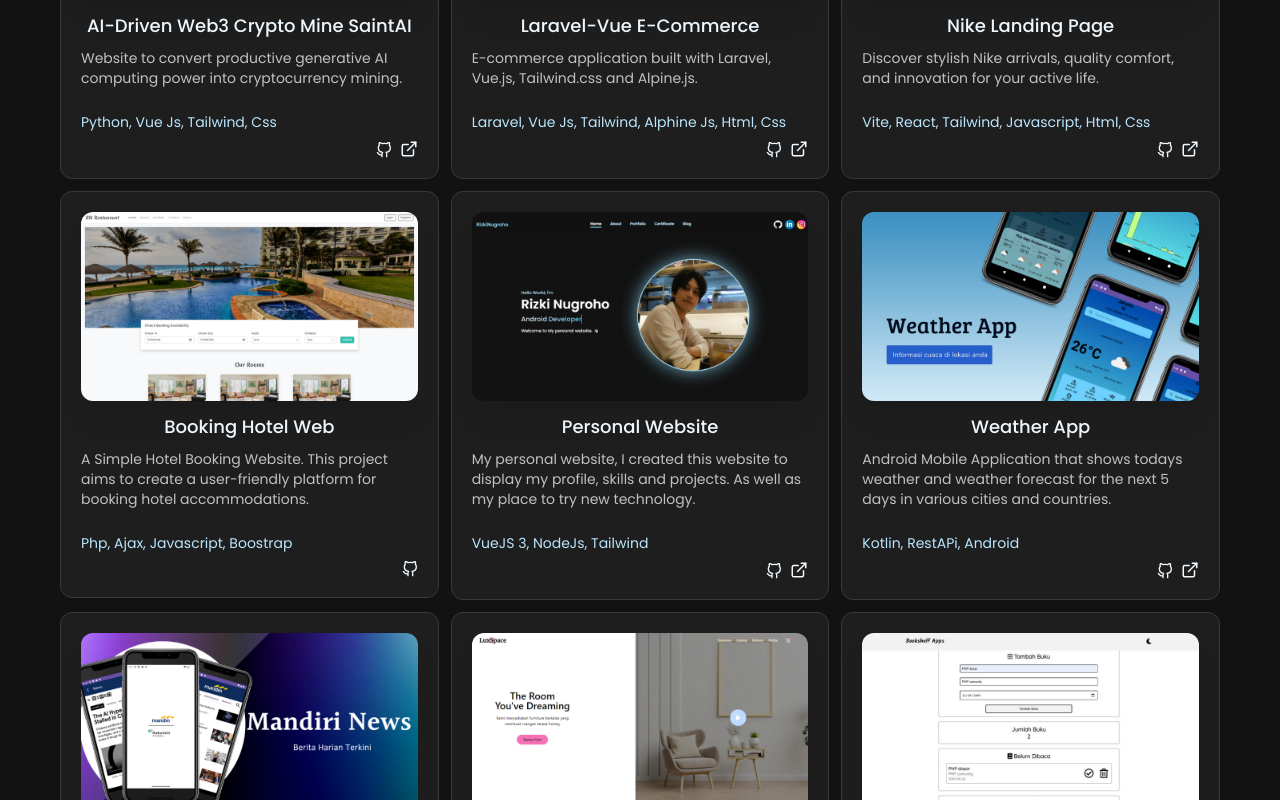
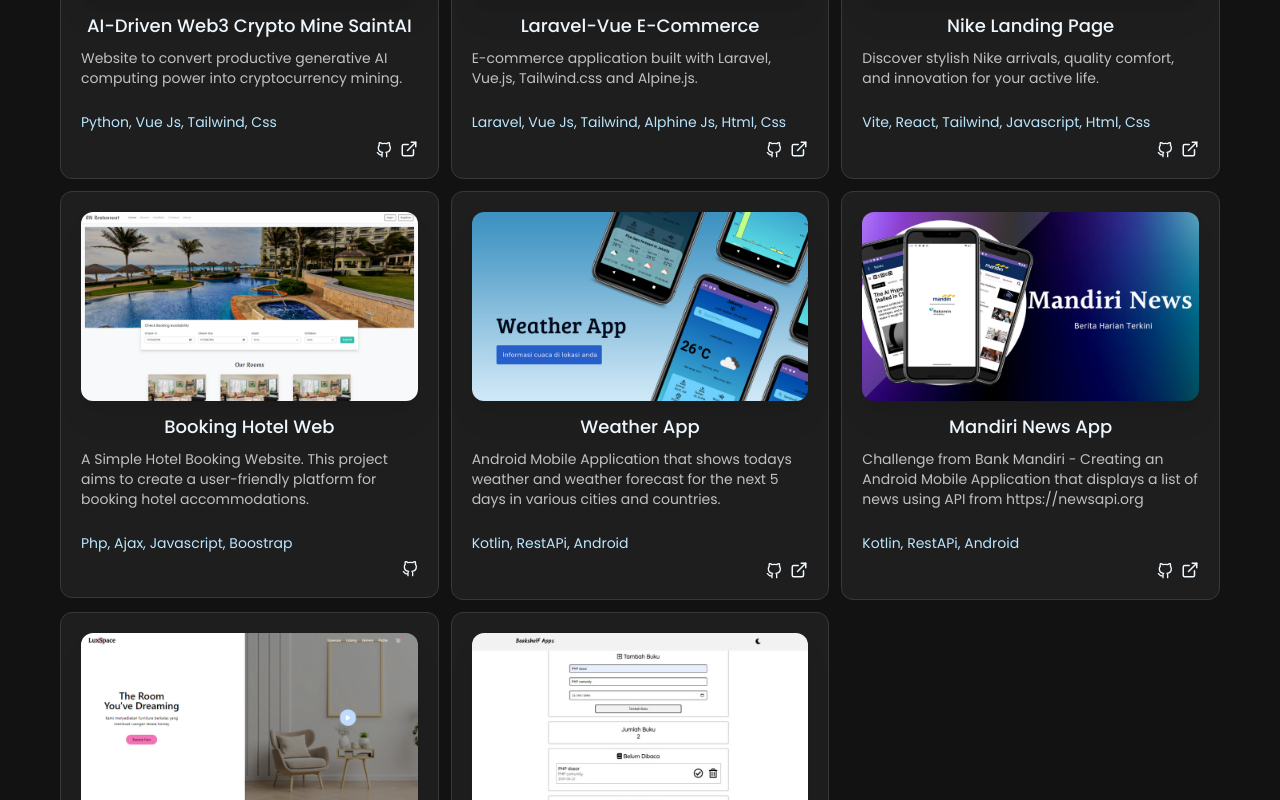
Before and after one commit to tusharkumar2302/my-portfolio, a Vue app: page /portfolio in a window 1280 px wide. Shown: the part 519-1319 px from the top of the page. Built offline with nearby package versions, Linux system fonts and the light colour scheme.

Commit message:
made some changes

```diff
--- a/src/views/AboutView.vue
+++ b/src/views/AboutView.vue
@@ -4,13 +4,13 @@
     return {
       activeTab: 1,
       tech: [
-        {
-          id: 1,
-          name: "Kotlin",
-          imageUrl:
-            "https://uxwing.com/wp-content/themes/uxwing/download/brands-and-social-media/kotlin-programming-language-icon.png",
-          status: "Intermediate",
-        },
+        // {
+        //   id: 1,
+        //   name: "Kotlin",
+        //   imageUrl:
+        //     "https://uxwing.com/wp-content/themes/uxwing/download/brands-and-social-media/kotlin-programming-language-icon.png",
+        //   status: "Intermediate",
+        // },
         // {
         //   id: 2,
         //   name: "Flutter",
@@ -73,13 +73,13 @@
         //   imageUrl: "https://cdn.worldvectorlogo.com/logos/laravel-2.svg",
         //   status: "Advance",
         // },
-        {
-          id: 11,
-          name: "Java",
-          imageUrl:
-            "https://cdn4.iconfinder.com/data/icons/logos-and-brands/512/181_Java_logo_logos-256.png",
-          status: "Intermediate",
-        },
+        // {
+        //   id: 11,
+        //   name: "Java",
+        //   imageUrl:
+        //     "https://cdn4.iconfinder.com/data/icons/logos-and-brands/512/181_Java_logo_logos-256.png",
+        //   status: "Intermediate",
+        // },
         {
           id: 12,
           name: "Tailwind",
@@ -143,7 +143,7 @@
   methods: {
     downloadResume() {
       window.open(
-        "https://drive.google.com/file/d/1xpxskcdqM6JSIXW63ZWwpa9dxD0pjOZq/view?usp=sharing",
+        "https://drive.google.com/drive/folders/1kque2N6DRdftKRRj2Zd3KhOcZtv4xvu9",
         "_blank"
       );
     },
@@ -155,7 +155,7 @@
     },
     email() {
       window.open(
-        "mailto:tusharkumar27864@gamil.com?subject=Hello,%20I%20have%20a%20job%20for%20you.",
+        "mailto:tusharkumar27864@gmail.com?subject=Hello,%20I%20have%20a%20job%20for%20you.",
         "_blank"
       );
     },
@@ -185,8 +185,8 @@
       >
         <div class="flex justify-center">
           <img
-            class="w-9/12 rounded-full mb-3 fadein-up"
-            src=""
+            class="w-7/12 rounded-full mb-3 fadein-up"
+            src="../assets/picture2.jpg"
             alt="Foto"
           />
         </div>
@@ -194,7 +194,7 @@
           <p class="text-base mb-3 md:mb-7 fadein-left fadeins-1">
             &nbsp; &nbsp; &nbsp; Hi everyone! My name is Tushar Kumar. I am an
             22 year old living in Haryana, India. I have over 2 years of
-            experience in Front-end Engineer. Mastered various programming
+            experience in Front-end Engineering. Mastered various programming
             languages and frameworks.
           </p>
           <p class="text-base mb-3 fadein-left fadeins-2">
@@ -206,7 +206,6 @@
             are interested in hiring me, please contact the listed contact.
           </p>
           <div class="py-3 flex">
-            <!-- Tombol pertama
             <button
         class="fadein-bot fade-500 flex items-center py-2 px-4 text-sm font-medium rounded-lg border transition duration-300 md:py-2.5 md:px-5 text-sky-200 border-sky-200 hover:bg-sky-200 hover:bg-opacity-10 bg-transparent focus:outline-none"
         @click="downloadResume"><svg
@@ -217,19 +216,27 @@
           <path
             d="M14.25 5.25a5.23 5.23 0 00-1.279-3.434 9.768 9.768 0 016.963 6.963A5.23 5.23 0 0016.5 7.5h-1.875a.375.375 0 01-.375-.375V5.25z">
           </path>
-        </svg>Download Resume</button> -->
-            <!-- Tombol Kedua -->
+        </svg>Download Resume</button>
             <button
               class="fadein-bot fade-500 flex items-center py-2 px-4 text-sm font-medium rounded-lg border transition duration-300 md:py-2.5 md:px-5 text-sky-200 border-sky-200 hover:bg-sky-200 hover:bg-opacity-10 bg-transparent focus:outline-none ml-2"
-              @click="whatsApp"><svg xmlns="http://www.w3.org/2000/svg" viewBox="0 0 24 24" fill="currentColor"
-                class="mr-2 w-4 h-4">
-                <path fill-rule="evenodd"
+              @click="whatsApp"
+            >
+              <svg
+                xmlns="http://www.w3.org/2000/svg"
+                viewBox="0 0 24 24"
+                fill="currentColor"
+                class="mr-2 w-4 h-4"
+              >
+                <path
+                  fill-rule="evenodd"
                   d="M5.625 1.5H9a3.75 3.75 0 013.75 3.75v1.875c0 1.036.84 1.875 1.875 1.875H16.5a3.75 3.75 0 013.75 3.75v7.875c0 1.035-.84 1.875-1.875 1.875H5.625a1.875 1.875 0 01-1.875-1.875V3.375c0-1.036.84-1.875 1.875-1.875zm5.845 17.03a.75.75 0 001.06 0l3-3a.75.75 0 10-1.06-1.06l-1.72 1.72V12a.75.75 0 00-1.5 0v4.19l-1.72-1.72a.75.75 0 00-1.06 1.06l3 3z"
-                  clip-rule="evenodd"></path>
+                  clip-rule="evenodd"
+                ></path>
                 <path
-                  d="M14.25 5.25a5.23 5.23 0 00-1.279-3.434 9.768 9.768 0 016.963 6.963A5.23 5.23 0 0016.5 7.5h-1.875a.375.375 0 01-.375-.375V5.25z">
-                </path>
-              </svg>WhatsApp</button>
+                  d="M14.25 5.25a5.23 5.23 0 00-1.279-3.434 9.768 9.768 0 016.963 6.963A5.23 5.23 0 0016.5 7.5h-1.875a.375.375 0 01-.375-.375V5.25z"
+                ></path></svg
+              >WhatsApp
+            </button>
             <!-- Tombol Ketiga -->
             <button
               class="fadein-bot fade-500 flex items-center py-2 px-4 text-sm font-medium rounded-lg border transition duration-300 md:py-2.5 md:px-5 text-sky-200 border-sky-200 hover:bg-sky-200 hover:bg-opacity-10 bg-transparent focus:outline-none ml-2"
--- a/src/views/HomeView.vue
+++ b/src/views/HomeView.vue
@@ -26,7 +26,7 @@
         </svg>Download Resume</button> -->
     </div>
     <div class="flex justify-center md:justify-start fadein-right"><img alt="avatar" fetchpriority="high" width="300" height="300" decoding="async" data-nimg="1"
-        class="w-10/12 md:h-auto rounded-full border-4 border-sky-200 pict" src="selfie.png">
+        class="w-7/12 md:h-auto rounded-full border-4 border-sky-200 pict" src="../assets/selfie.png">
     </div>
   </main>
 </template>
@@ -50,7 +50,6 @@
   },
   methods: {
     downloadResume() {
-      // Ganti tautan berikut dengan tautan Google Drive yang sesuai
       window.open('https://drive.google.com/file/d/1xpxskcdqM6JSIXW63ZWwpa9dxD0pjOZq/view?usp=sharing', '_blank');
     },
     tick() {
--- a/src/views/PortfolioView.vue
+++ b/src/views/PortfolioView.vue
@@ -44,16 +44,16 @@
           demo: 'null',
           category: 'web'
         },
-        {
-          id: 5,
-          name: 'Personal Website',
-          imageUrl: 'portfolio_v2',
-          status: 'My personal website, I created this website to display my profile, skills and projects. As well as my place to try new technology.',
-          tech: 'VueJS 3, NodeJs, Tailwind',
-          github: 'https://github.com/rizkinugrohho/my-portofolio-v2',
-          demo: 'rizkinugroho.netlify.app',
-          category: 'web'
-        },
+        // {
+        //   id: 5,
+        //   name: 'Personal Website',
+        //   imageUrl: 'portfolio_v2',
+        //   status: 'My personal website, I created this website to display my profile, skills and projects. As well as my place to try new technology.',
+        //   tech: 'VueJS 3, NodeJs, Tailwind',
+        //   github: 'https://github.com/rizkinugrohho/my-portofolio-v2',
+        //   demo: 'rizkinugroho.netlify.app',
+        //   category: 'web'
+        // },
         {
           id: 6,
           name: 'Weather App',
@@ -95,20 +95,20 @@
           category: 'web'
         }
       ],
-      filteredItems: [] // Daftar proyek yang telah difilter
+      filteredItems: []
     };
   },
   methods: {
     filterByCategory(category) {
       if (category === 'all') {
-        this.filteredItems = this.items; // Menampilkan semua proyek
+        this.filteredItems = this.items;
       } else {
-        this.filteredItems = this.items.filter(item => item.category === category); // Filter berdasarkan kategori
+        this.filteredItems = this.items.filter(item => item.category === category);
       }
     }
   },
   mounted() {
-    this.filteredItems = this.items; // Set daftar proyek awal saat komponen dimuat
+    this.filteredItems = this.items;
   }
 };
 </script>
@@ -204,12 +204,10 @@
 }
 
 
-/* Menggunakan animasi pada elemen yang diinginkan */
 .fade-zoom-in {
   animation: fadeZoomIn 1s ease-in-out;
 }
 
-/* Gaya untuk tombol filter */
 .filter-container {
   display: flex;
   gap: 10px;
@@ -218,14 +216,14 @@
 }
 
 .filter-btn {
-  padding: 8px 16px; /* Padding untuk panjang border yang sama rata */
-  border: 2px solid #87CEEB; /* Warna border biru langit */
-  border-radius: 5px; /* Atur radius border sesuai kebutuhan */
-  color: #fff; /* Warna teks putih */
-  font-size: 14px; /* Ukuran font */
+  padding: 8px 16px;
+  border: 2px solid #87CEEB;
+  border-radius: 5px;
+  color: #fff;
+  font-size: 14px;
   cursor: pointer;
   transition: background-color 0.3s ease, color 0.3s ease, border-color 0.3s ease;
-  box-sizing: border-box; /* Ukuran border sesuai padding */
+  box-sizing: border-box;
 
 }
 
```
